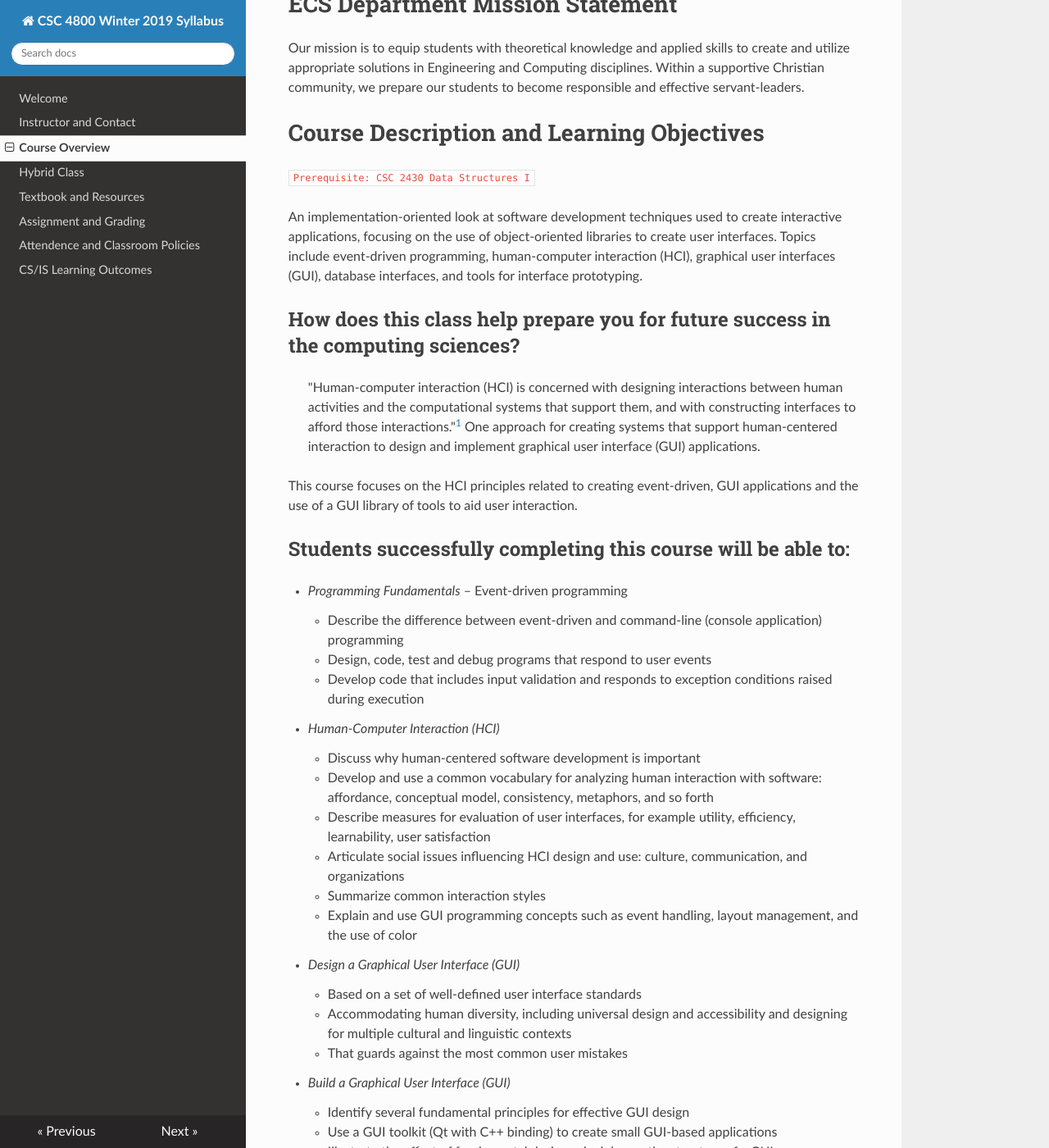
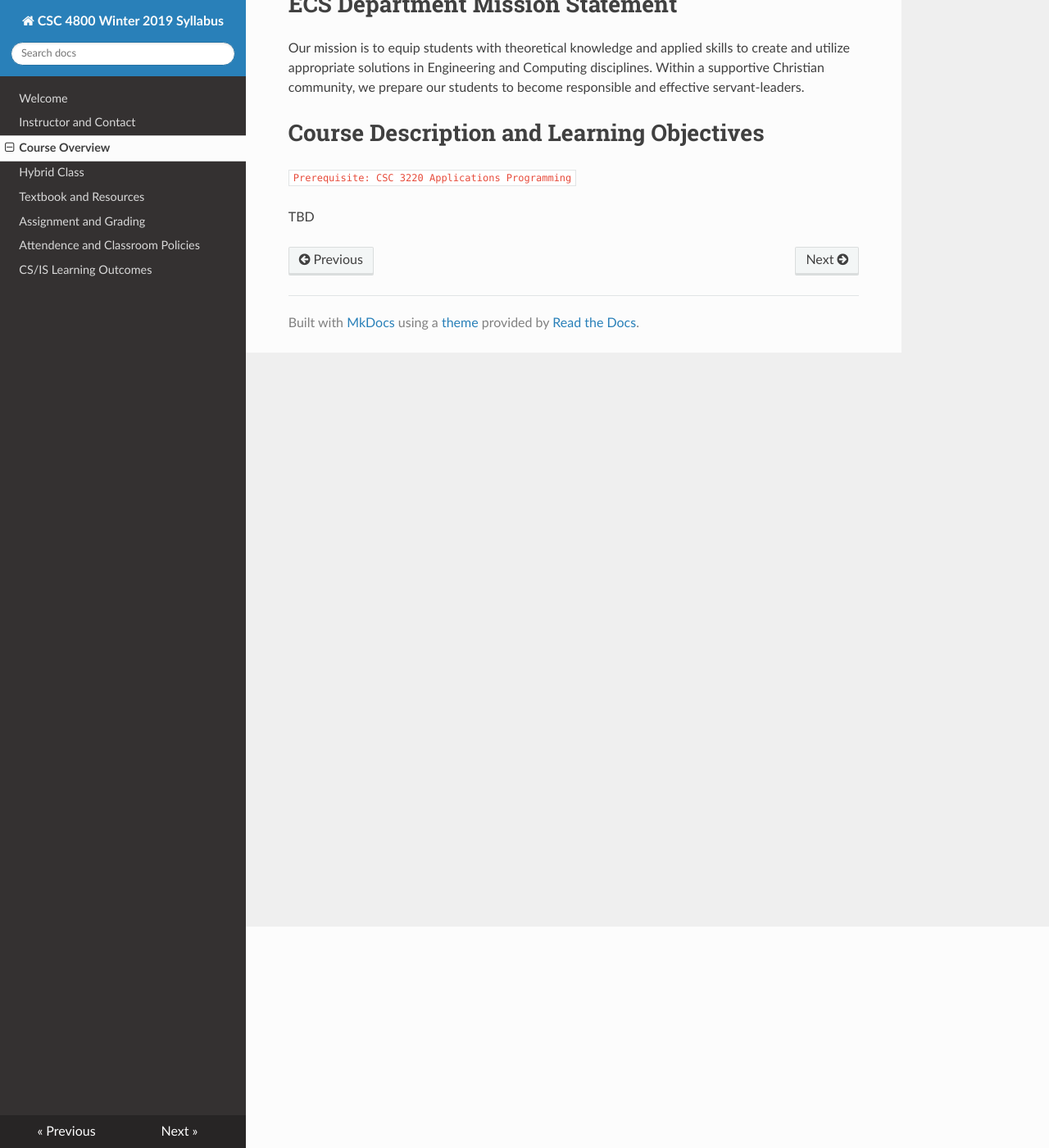
Before and after one commit to twpark/csc4800syl, an MkDocs documentation site: the page built from docs/overview.md, in a window 1280 px wide and 1400 px high, scrolled down 270 px. Shown: the whole window at 82% size. Built offline with MkDocs 1.6.1, drawn with Linux system fonts in a browser that asks for light colours; nearby versions of some CDN libraries; old or Windows-style settings are respelled for this version of MkDocs; some of the changed text lies outside the part shown.

Commit message:
overview TBD

```diff
--- a/docs/overview.md
+++ b/docs/overview.md
@@ -10,44 +10,6 @@ Ways of Knowing in the Sciences (WKS) courses teach principles and foundational
 -->
 
 # Course Description and Learning Objectives
-`Prerequisite: CSC 2430 Data Structures I`
+`Prerequisite: CSC 3220 Applications Programming`
 
-An implementation-oriented look at software development techniques used to create interactive applications, focusing on the use of object-oriented libraries to create user interfaces. Topics include event-driven programming, human-computer interaction (HCI), graphical user interfaces (GUI), database interfaces, and tools for interface prototyping.
-
-## How does this class help prepare you for future success in the computing sciences?
-> "Human-computer interaction (HCI) is concerned with designing interactions between human activities and the computational systems that support them, and with constructing interfaces to afford those interactions."[^1]
-One approach for creating systems that support human-centered interaction to design and implement graphical user interface (GUI) applications.
-
-[^1]: [Computer Science Curricula 2013](http://www.acm.org/education/CS2013-final-report.pdf): Curriculum guidelines for Undergraduate Degree Programs in computer Science: page 89
-
-This course focuses on the HCI principles related to creating event-driven, GUI applications and the use of a GUI library of tools to aid user interaction.
-
-## Students successfully completing this course will be able to:
-
-* *Programming Fundamentals* – Event-driven programming
-    * Describe the difference between event-driven and command-line (console application) programming
-    * Design, code, test and debug programs that respond to user events
-    * Develop code that includes input validation and responds to exception conditions raised during execution
-* *Human-Computer Interaction (HCI)*
-    * Discuss why human-centered software development is important
-    * Develop and use a common vocabulary for analyzing human interaction with software: affordance, conceptual model, consistency, metaphors, and so forth
-    * Describe measures for evaluation of user interfaces, for example utility, efficiency, learnability, user satisfaction
-    * Articulate social issues influencing HCI design and use: culture, communication, and organizations
-    * Summarize common interaction styles
-    * Explain and use GUI programming concepts such as event handling, layout management, and the use of color
-* *Design a Graphical User Interface (GUI)*
-    * Based on a set of well-defined user interface standards
-    * Accommodating human diversity, including universal design and accessibility and designing for multiple cultural and linguistic contexts
-    * That guards against the most common user mistakes
-* *Build a Graphical User Interface (GUI)*
-    * Identify several fundamental principles for effective GUI design
-    * Use a GUI toolkit (Qt with C++ binding) to create small GUI-based applications
-    * Illustrate the effect of fundamental design principles on the structure of a GUI
-    * Illustrate the effect of "programming for humans" on the controls and layout of a GUI
-* *Use a graphics API and RGB color in user interface development*
-* *Software Engineering*
-    * Application Programming Interfaces (APIs)
-        * Explain the value of APIs in software development.
-        * Use class browsers and related tools during the development of applications using APIs.
-        * Design, implement, test and debug programs that use an API package.
-    * Software verification: Apply HCI and black-box testing techniques
+TBD
```
